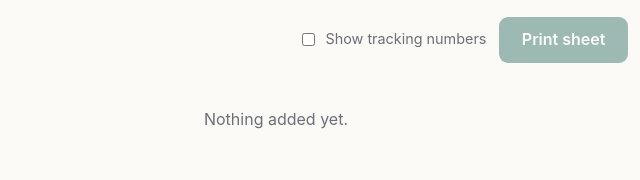
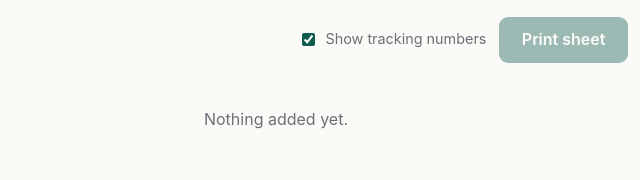
Before and after one commit to Adaymesa/label-sheet, a website: page src/browser/index.html in a window 1280 px wide. Shown: the part 370-550 px from the top of the page, 364-1004 px from the left. Drawn offline with Linux system fonts and the light colour scheme.

```diff
--- a/src/browser/index.html
+++ b/src/browser/index.html
@@ -30,7 +30,7 @@
     <p id="summary" class="summary" role="status" aria-live="polite"></p>
     <div class="toolbar-actions">
       <label id="showTrackingLabel" class="toggle" hidden>
-        <input id="showTracking" type="checkbox" />
+        <input id="showTracking" type="checkbox" checked />
         Show tracking numbers
       </label>
       <button id="clear" type="button" class="ghost" hidden>Start over</button>
```
